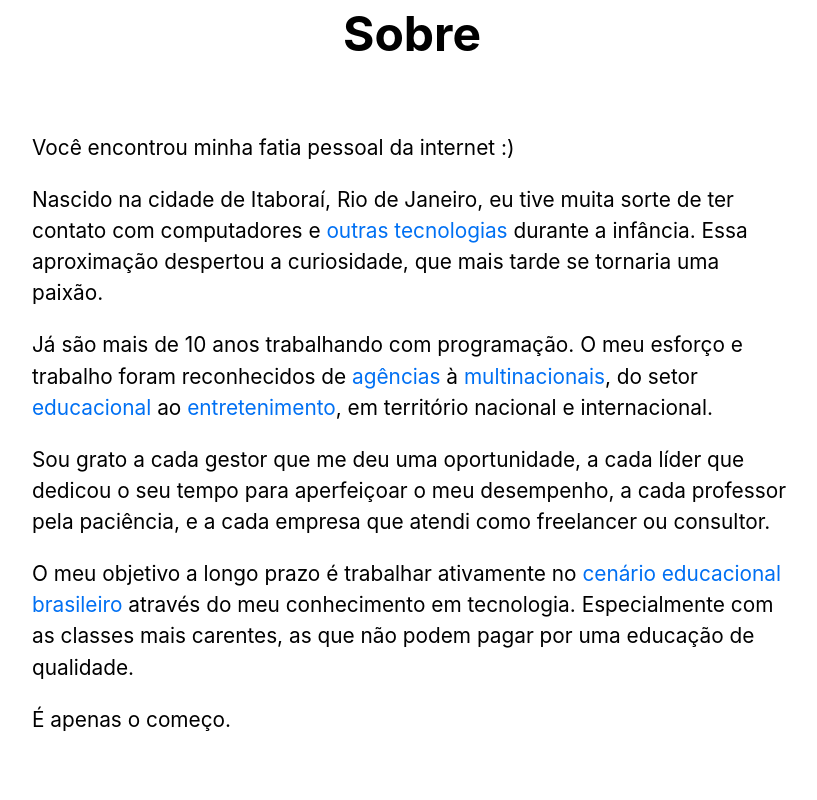
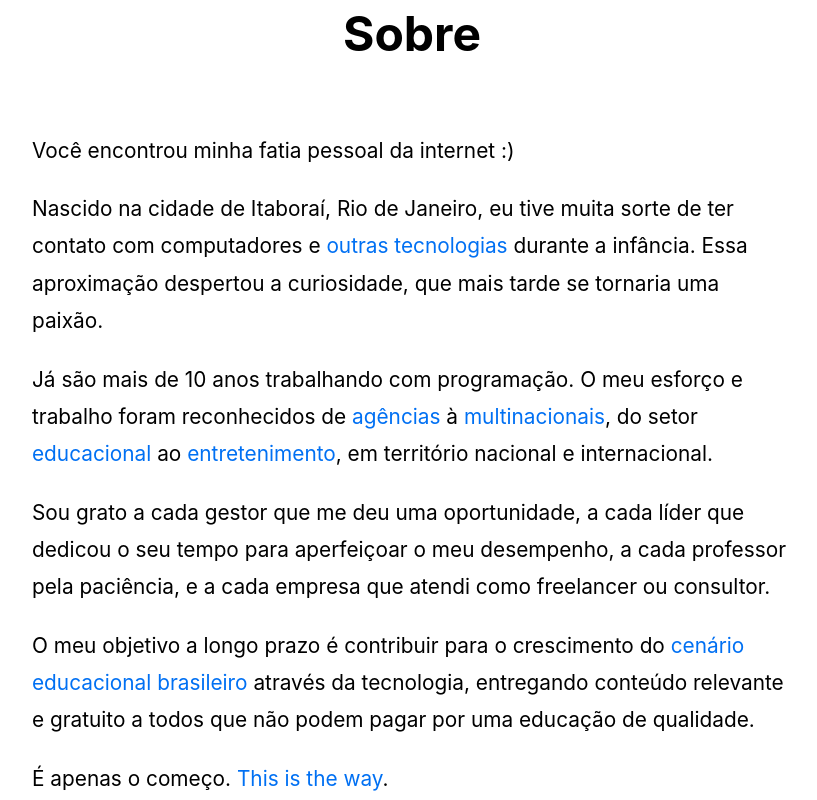
Before and after one commit to gustavoscafeli/scafeli, a Next.js app: page /sobre in a window 1280 px wide. Shown: the part 260-1060 px from the top of the page, without its empty margins (228-1045 px from the left). Built offline with nearby package versions, Linux system fonts and the light colour scheme.

Commit message:
seo and blog updates

```diff
--- a/pages/blog/index.js
+++ b/pages/blog/index.js
@@ -15,11 +15,11 @@ export default function Blog({ posts }) {
   return (
     <>
       <Head>
-        <title>Blog | Hero Content</title>
+        <title>Blog | Gustavo Scafeli</title>
         <meta name="og:title" property="og:title" content="Blog" />
         <meta
           name="description"
-          content="Um blog sobre criação de conteúdo para pequenas e médias empresas"
+          content="Conteúdos de qualidade sobre programação e negócios."
         />
       </Head>
 
--- a/pages/sobre.js
+++ b/pages/sobre.js
@@ -67,19 +67,27 @@ export default function Sobre() {
           </p>
 
           <p>
-            O meu objetivo a longo prazo é trabalhar ativamente no{" "}
+            O meu objetivo a longo prazo é contribuir para o crescimento do{" "}
             <a
               target="_blank"
               href="http://cenarioseducacao2032.org.br/contexto-da-educacao-basica-brasileira/#:~:text=Atualmente%2C%20o%20investimento%20público%20direto,distantes%20de%20um%20cenário%20ideal."
             >
               cenário educacional brasileiro
             </a>{" "}
-            através do meu conhecimento em tecnologia. Especialmente com as
-            classes mais carentes, as que não podem pagar por uma educação de
-            qualidade.
+            através da tecnologia, entregando conteúdo relevante e gratuito a
+            todos que não podem pagar por uma educação de qualidade.
           </p>
 
-          <p>É apenas o começo.</p>
+          <p>
+            É apenas o começo.{" "}
+            <a
+              target="_blank"
+              href="https://www.youtube.com/watch?v=vZWS7Xy-5BE"
+            >
+              This is the way
+            </a>
+            .
+          </p>
         </div>
       </main>
 
--- a/styles/Home.module.css
+++ b/styles/Home.module.css
@@ -87,7 +87,7 @@
 
 .bodyabout p {
   font-size: 1.3rem;
-  line-height: 1.5;
+  line-height: 1.8;
 }
 
 .bodyabout p a {
```
Also changed, not shown: pages/index.js (+7 -2 lines), pages/projetos.js (+7 -0 lines).
